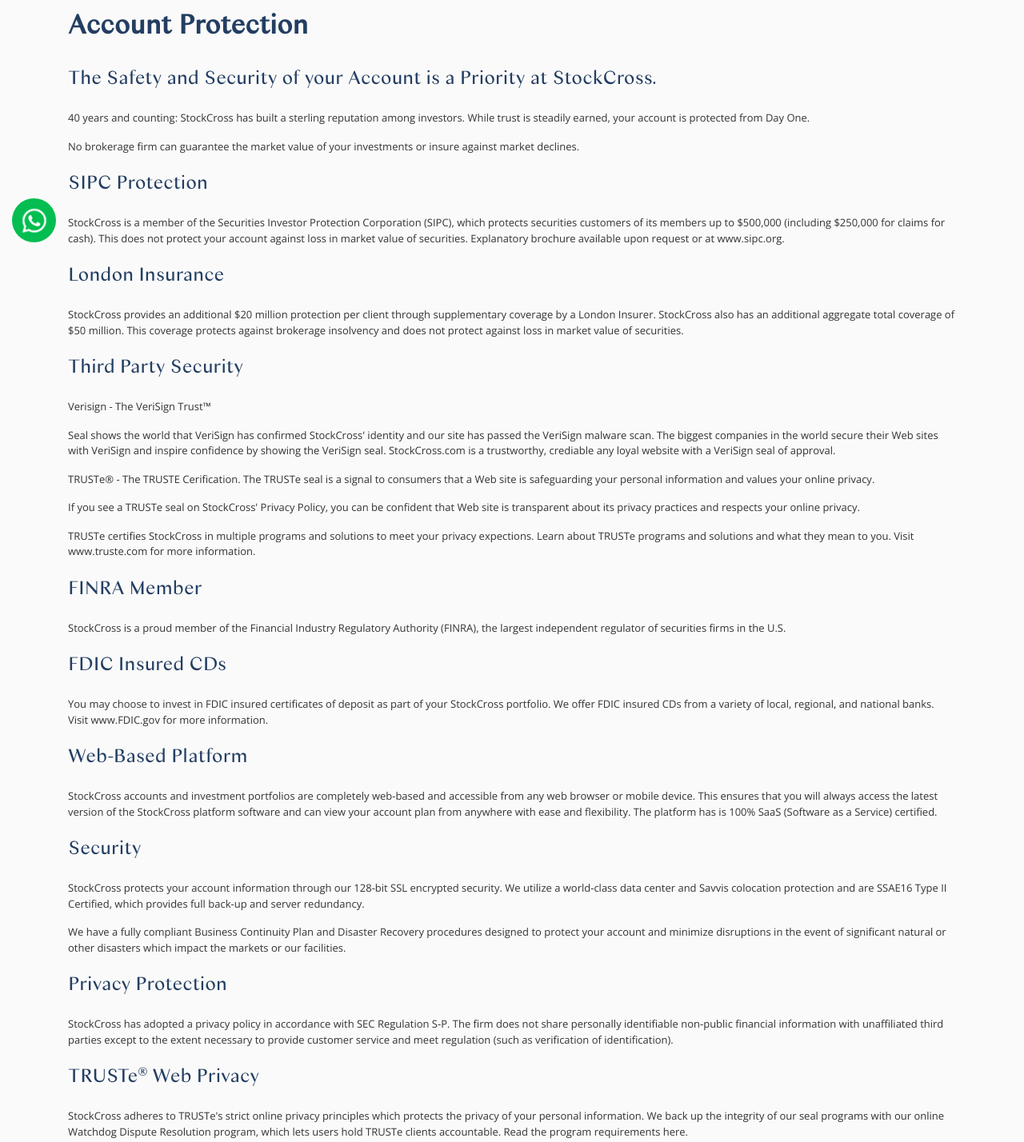
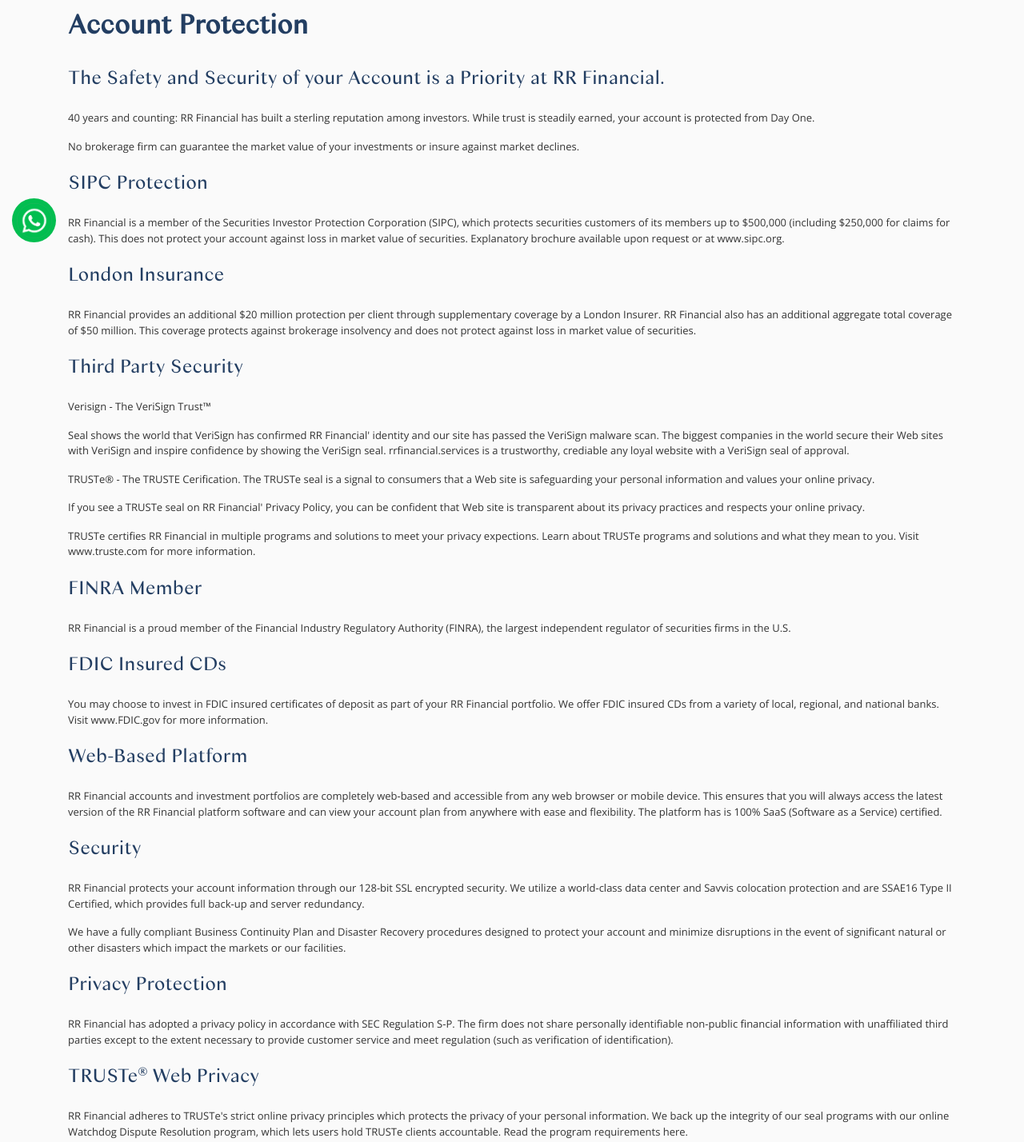
Before and after one commit to mohdshafi2/RRFinancialServices, a plain HTML site: page account_protection.html in a window 1280 px wide. Shown: the part 482-1910 px from the top of the page at 80% size. Drawn offline with nearby package versions, Linux system fonts and the light colour scheme; some packages are replaced by stand-ins of ours; no server answers; files whose address does not match are found by name.

Commit message:
form email add

```diff
--- a/account_protection.html
+++ b/account_protection.html
@@ -30,7 +30,7 @@
         <div class="stripMain">
         <div class="contact-stipt float-left">
           <ul>
-            <li>E: badrinath.v@rrfinancial.services</li>
+            <li>E: rrfinancial.raja@gmail.com</li>
             <li>M: +91 8880480007</li>
           </ul>
         </div>
@@ -115,44 +115,44 @@
           <div class="col-md-12 heading-section ftco-animate">
             <p>
               <h2 class="mb-4">Account Protection</h2></h4>
-        <h4 class="mb-4">The Safety and Security of your Account is a Priority at StockCross.</h4>
-        <p>40 years and counting: StockCross has built a sterling reputation among investors. While trust is steadily earned, your account is protected from Day One.</p>
+        <h4 class="mb-4">The Safety and Security of your Account is a Priority at RR Financial.</h4>
+        <p>40 years and counting: RR Financial has built a sterling reputation among investors. While trust is steadily earned, your account is protected from Day One.</p>
 
         <p>No brokerage firm can guarantee the market value of your investments or insure against market declines.</p>
 
         <h4 class="mb-4">SIPC Protection</h4>
-        <p>StockCross is a member of the Securities Investor Protection Corporation (SIPC), which protects securities customers of its members up to $500,000 (including $250,000 for claims for cash). This does not protect your account against loss in market value of securities. Explanatory brochure available upon request or at www.sipc.org.</p>
+        <p>RR Financial is a member of the Securities Investor Protection Corporation (SIPC), which protects securities customers of its members up to $500,000 (including $250,000 for claims for cash). This does not protect your account against loss in market value of securities. Explanatory brochure available upon request or at www.sipc.org.</p>
         <h4 class="mb-4">London Insurance</h4>
-        <p>StockCross provides an additional $20 million protection per client through supplementary coverage by a London Insurer. StockCross also has an additional aggregate total coverage of $50 million. This coverage protects against brokerage insolvency and does not protect against loss in market value of securities.</p>
+        <p>RR Financial provides an additional $20 million protection per client through supplementary coverage by a London Insurer. RR Financial also has an additional aggregate total coverage of $50 million. This coverage protects against brokerage insolvency and does not protect against loss in market value of securities.</p>
         <h4 class="mb-4">Third Party Security</h4>
         <p>Verisign - The VeriSign Trust™</p>
-        <p>Seal shows the world that VeriSign has confirmed StockCross' identity and our site has passed the VeriSign malware scan. The biggest companies in the world secure their Web sites with VeriSign and inspire confidence by showing the VeriSign seal. StockCross.com is a trustworthy, crediable any loyal website with a VeriSign seal of approval.</p>
+        <p>Seal shows the world that VeriSign has confirmed RR Financial' identity and our site has passed the VeriSign malware scan. The biggest companies in the world secure their Web sites with VeriSign and inspire confidence by showing the VeriSign seal. rrfinancial.services is a trustworthy, crediable any loyal website with a VeriSign seal of approval.</p>
 
 
         <p>TRUSTe® - The TRUSTE Cerification. The TRUSTe seal is a signal to consumers that a Web site is safeguarding your personal information and values your online privacy.</p>
 
-        <p>If you see a TRUSTe seal on StockCross' Privacy Policy, you can be confident that Web site is transparent about its privacy practices and respects your online privacy.</p>
+        <p>If you see a TRUSTe seal on RR Financial' Privacy Policy, you can be confident that Web site is transparent about its privacy practices and respects your online privacy.</p>
 
-        <p>TRUSTe certifies StockCross in multiple programs and solutions to meet your privacy expections. Learn about TRUSTe programs and solutions and what they mean to you. Visit www.truste.com for more information.</p>
+        <p>TRUSTe certifies RR Financial in multiple programs and solutions to meet your privacy expections. Learn about TRUSTe programs and solutions and what they mean to you. Visit www.truste.com for more information.</p>
 
 
         <h4 class="mb-4">FINRA Member</h4>
-        <p>StockCross is a proud member of the Financial Industry Regulatory Authority (FINRA), the largest independent regulator of securities firms in the U.S.</p>
+        <p>RR Financial is a proud member of the Financial Industry Regulatory Authority (FINRA), the largest independent regulator of securities firms in the U.S.</p>
         <h4 class="mb-4">FDIC Insured CDs</h4>
-        <p>You may choose to invest in FDIC insured certificates of deposit as part of your StockCross portfolio. We offer FDIC insured CDs from a variety of local, regional, and national banks. Visit www.FDIC.gov for more information.</p>
+        <p>You may choose to invest in FDIC insured certificates of deposit as part of your RR Financial portfolio. We offer FDIC insured CDs from a variety of local, regional, and national banks. Visit www.FDIC.gov for more information.</p>
         <h4 class="mb-4">Web-Based Platform</h4>
-        <p>StockCross accounts and investment portfolios are completely web-based and accessible from any web browser or mobile device. This ensures that you will always access the latest version of the StockCross platform software and can view your account plan from anywhere with ease and flexibility. The platform has is 100% SaaS (Software as a Service) certified.</p>
+        <p>RR Financial accounts and investment portfolios are completely web-based and accessible from any web browser or mobile device. This ensures that you will always access the latest version of the RR Financial platform software and can view your account plan from anywhere with ease and flexibility. The platform has is 100% SaaS (Software as a Service) certified.</p>
         <h4 class="mb-4">Security</h4>
-        <p>StockCross protects your account information through our 128-bit SSL encrypted security. We utilize a world-class data center and Savvis colocation protection and are SSAE16 Type II Certified, which provides full back-up and server redundancy.</p>
+        <p>RR Financial protects your account information through our 128-bit SSL encrypted security. We utilize a world-class data center and Savvis colocation protection and are SSAE16 Type II Certified, which provides full back-up and server redundancy.</p>
 
 
         <p>We have a fully compliant Business Continuity Plan
         and Disaster Recovery procedures designed to protect your account and minimize disruptions in the event of significant natural or other disasters which impact the markets or our facilities.</p>
 
         <h4 class="mb-4">Privacy Protection</h4>
-        <p>StockCross has adopted a privacy policy in accordance with SEC Regulation S-P. The firm does not share personally identifiable non-public financial information with unaffiliated third parties except to the extent necessary to provide customer service and meet regulation (such as verification of identification).</p>
+        <p>RR Financial has adopted a privacy policy in accordance with SEC Regulation S-P. The firm does not share personally identifiable non-public financial information with unaffiliated third parties except to the extent necessary to provide customer service and meet regulation (such as verification of identification).</p>
         <h4 class="mb-4">TRUSTe® Web Privacy</h4>
-        <p>StockCross adheres to TRUSTe's strict online privacy principles which protects the privacy of your personal information. We back up the integrity of our seal programs with our online Watchdog Dispute Resolution program, which lets users hold TRUSTe clients accountable. Read the program requirements here.</p>
+        <p>RR Financial adheres to TRUSTe's strict online privacy principles which protects the privacy of your personal information. We back up the integrity of our seal programs with our online Watchdog Dispute Resolution program, which lets users hold TRUSTe clients accountable. Read the program requirements here.</p>
           </div>
         </div>
       </div>
```
Also changed, not shown: audit.html (+1 -1 lines), contact.html (+2 -2 lines), dp-service.html (+1 -1 lines), index.html (+1 -1 lines), insurance.html (+1 -1 lines), investment_approach.html (+6 -6 lines), loans.html (+1 -1 lines), mutualfunds.html (+1 -1 lines), products.html (+1 -1 lines), rta.html (+1 -1 lines), team.html (+1 -1 lines), trading_demat.html (+1 -1 lines), training_advisory.html (+1 -1 lines), 1 other file.
